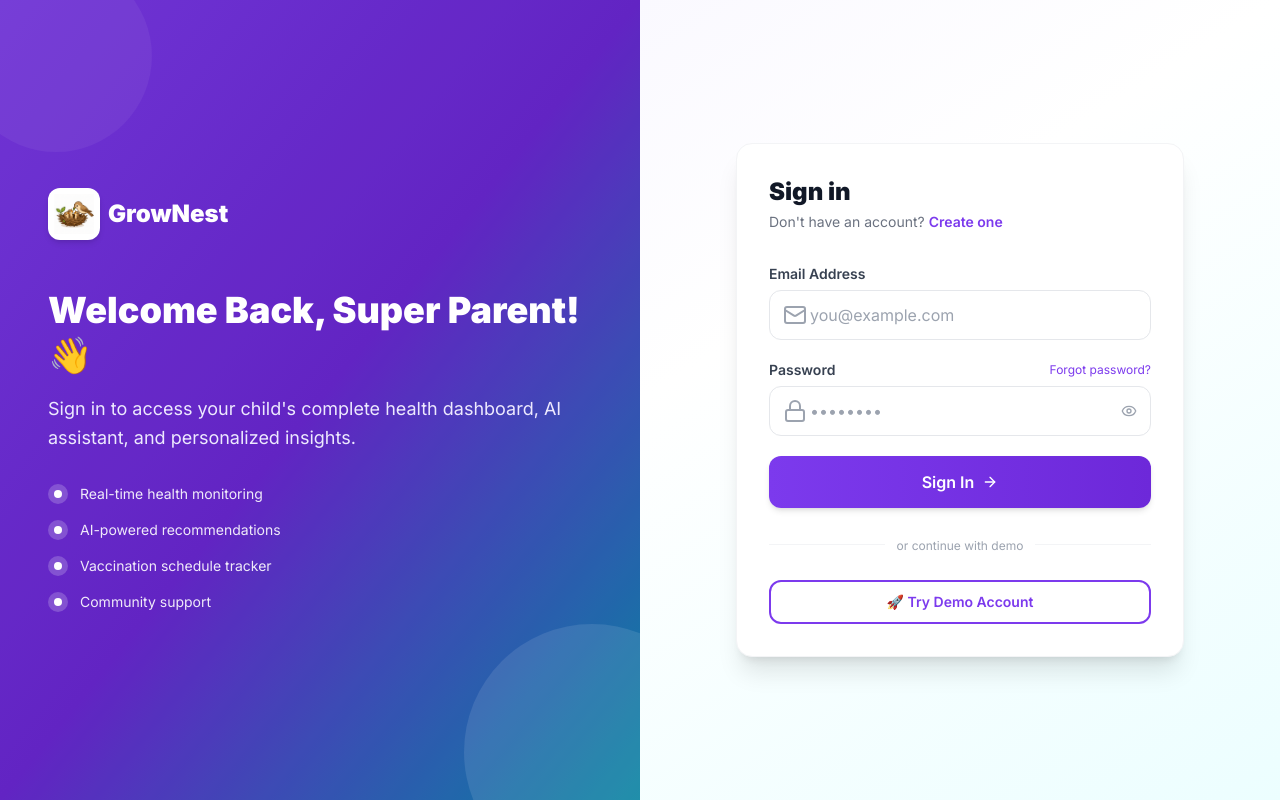
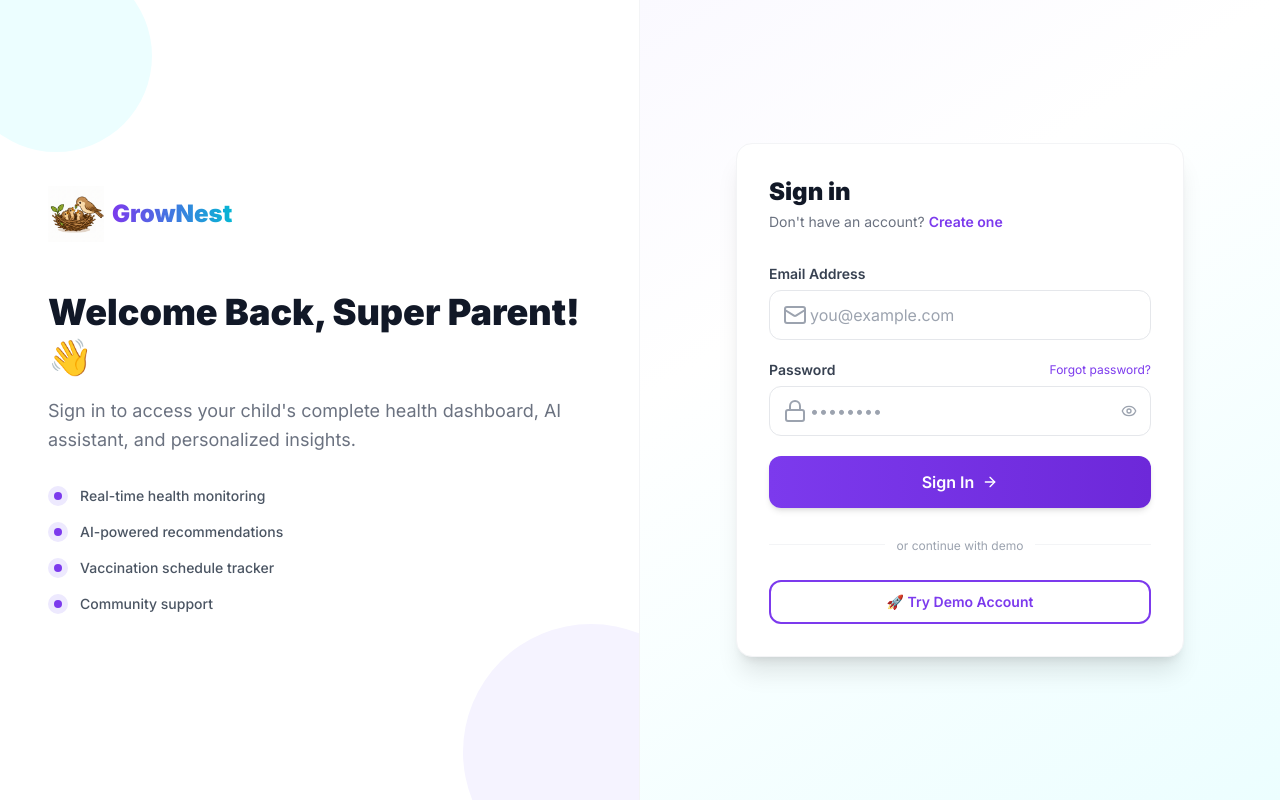
Before and after one commit to AJ987-geek/GrowNest-web, a React (Vite) app in the folder GrowNest-Frontend/: page /login in a window 1280 px wide. Built offline with nearby package versions, Linux system fonts and the light colour scheme.

Commit message:
Change login panel to white for logo blending

```diff
--- a/GrowNest-Frontend/src/pages/Login.jsx
+++ b/GrowNest-Frontend/src/pages/Login.jsx
@@ -67,33 +67,30 @@ export default function Login() {
   return (
     <div className="min-h-screen flex bg-gradient-to-br from-primary-50 via-white to-teal-50 dark:from-gray-900 dark:via-gray-950 dark:to-gray-900">
       {/* Left panel */}
-      <div className="hidden lg:flex lg:w-1/2 gradient-bg relative overflow-hidden">
-        <div className="absolute inset-0 bg-black/10" />
-        <div className="relative z-10 flex flex-col justify-center px-12 text-white">
+      <div className="hidden lg:flex lg:w-1/2 bg-white dark:bg-gray-900 relative overflow-hidden border-r border-gray-100 dark:border-gray-800">
+        <div className="relative z-10 flex flex-col justify-center px-12 text-gray-900 dark:text-white">
           <Link to="/" className="flex items-center gap-2 mb-12">
-            <div className="bg-white rounded-xl p-1.5 shadow-md">
-              <img src="/logo.png" alt="GrowNest Logo" className="w-10 h-10 object-cover" />
-            </div>
-            <span className="text-2xl font-black">GrowNest</span>
+            <img src="/logo.png" alt="GrowNest Logo" className="w-14 h-14 object-cover" />
+            <span className="text-2xl font-black gradient-text">GrowNest</span>
           </Link>
           <h2 className="text-4xl font-black mb-4 leading-tight">Welcome Back, Super Parent! 👋</h2>
-          <p className="text-primary-100 text-lg leading-relaxed mb-8">
+          <p className="text-gray-500 dark:text-gray-400 text-lg leading-relaxed mb-8">
             Sign in to access your child's complete health dashboard, AI assistant, and personalized insights.
           </p>
           <div className="space-y-4">
             {['Real-time health monitoring', 'AI-powered recommendations', 'Vaccination schedule tracker', 'Community support'].map(f => (
               <div key={f} className="flex items-center gap-3">
-                <div className="w-5 h-5 rounded-full bg-white/20 flex items-center justify-center flex-shrink-0">
-                  <div className="w-2 h-2 rounded-full bg-white" />
+                <div className="w-5 h-5 rounded-full bg-primary-100 dark:bg-primary-900/30 flex items-center justify-center flex-shrink-0">
+                  <div className="w-2 h-2 rounded-full bg-primary-600 dark:bg-primary-400" />
                 </div>
-                <span className="text-white/90 text-sm">{f}</span>
+                <span className="text-gray-600 dark:text-gray-300 text-sm font-medium">{f}</span>
               </div>
             ))}
           </div>
         </div>
         {/* Decorative circles */}
-        <div className="absolute -bottom-20 -right-20 w-64 h-64 rounded-full bg-white/10" />
-        <div className="absolute -top-10 -left-10 w-48 h-48 rounded-full bg-white/5" />
+        <div className="absolute -bottom-20 -right-20 w-64 h-64 rounded-full bg-primary-50 dark:bg-gray-800/50" />
+        <div className="absolute -top-10 -left-10 w-48 h-48 rounded-full bg-teal-50 dark:bg-gray-800/50" />
       </div>
 
       {/* Right panel */}
@@ -101,9 +98,7 @@ export default function Login() {
         <div className="w-full max-w-md">
           {/* Mobile logo */}
           <Link to="/" className="lg:hidden flex items-center gap-2 mb-8 justify-center">
-            <div className="bg-white rounded-xl p-1.5 shadow-md">
-              <img src="/logo.png" alt="GrowNest Logo" className="w-10 h-10 object-cover" />
-            </div>
+            <img src="/logo.png" alt="GrowNest Logo" className="w-14 h-14 object-cover" />
             <span className="text-xl font-bold gradient-text">GrowNest</span>
           </Link>
 
```
